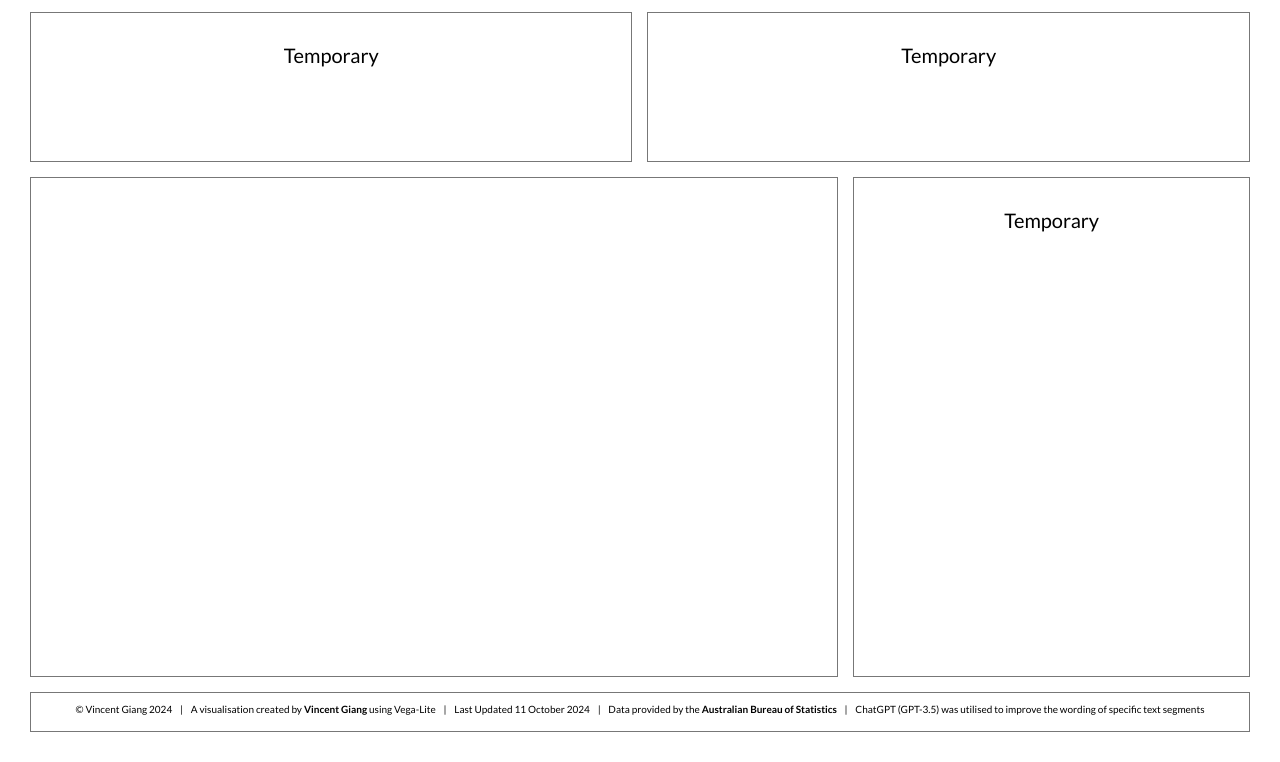
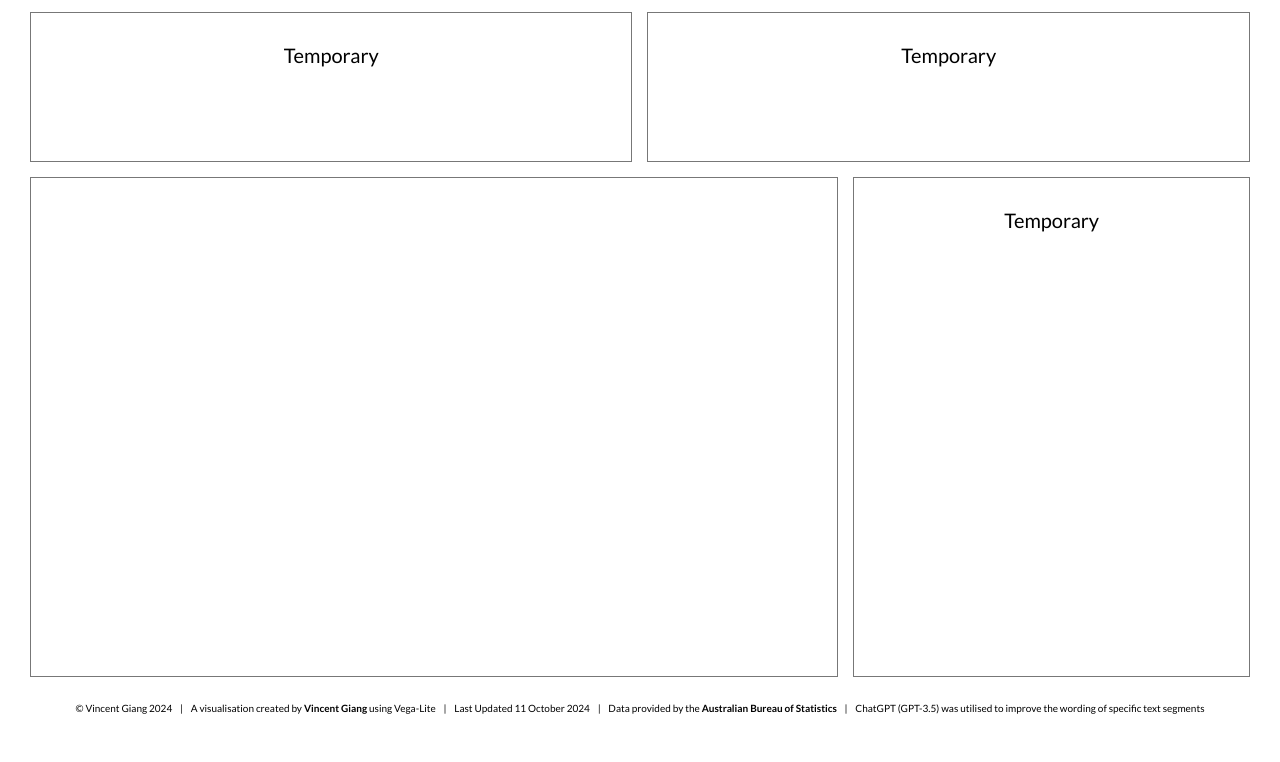
Before and after one commit to VincentG03/Data-Visualisation-2, a plain HTML site: page indexdraft.html in a window 1280 px wide. Shown: the part 2432-3194 px from the top of the page. Drawn offline with Linux system fonts and the light colour scheme; a script that the page names is missing.

Commit message:
Updated css

```diff
--- a/styles.css
+++ b/styles.css
@@ -4,7 +4,6 @@ body {
     background: white;
     font-family: 'Lato', sans-serif;
 }
-
 
 /* Defining the grid container itself */
 .grid_container {
@@ -19,9 +18,7 @@ body {
 
     justify-items: stretch;
     align-items: stretch;
-
 }
-
 
 /* Style the divs in the overall grid container */
 .grid_container > div {
@@ -30,7 +27,6 @@ body {
     padding:10px;
     border: 1px solid #777; /* (!!!!!!!!!!!!!!!!!!) REMOVE THIS AFTER (!!!!!!!!!!!!!!!!!!) */
 }
-
 
 /* Title of the webpage */
 header {
@@ -49,23 +45,21 @@ header {
     font-weight: normal;
 }
 
+/* Headers for the section titles */
 h2 {
     font-size: 25px;
     font-weight: bold;
     margin: 5px
 }
 
+/* Styling for the descriptions of the charts */
 .description {
     font-size: 20px;
     font-weight: normal;
 }
 
 
-
-
-
-
-
+/* ----- VISUALISATIONS ----- */
 
 
 /* Choropleth */
@@ -123,31 +117,39 @@ h2 {
     grid-column: span 2;
 }
 
+/* Pie Chart */
 .grid_container > div:nth-child(11) {
     grid-column: span 3;
 }
 
+/* Percentaged Bar Chart of Qualifications by Gender */
 .grid_container > div:nth-child(12) {
     grid-column: span 3;
 }
 
+/* Description: Pie Chart */
 .grid_container > div:nth-child(13) {
     grid-column: span 3;
 }
 
+/* Description: Percentaged Bar Chart of Qualifications by Gender */
 .grid_container > div:nth-child(14) {
     grid-column: span 3;
 }
 
+/* Grouped Bar Chart by Income Group*/
 .grid_container > div:nth-child(15) {
     grid-column: span 4;
 }
 
+/* Description: Grouped Bar Chart by Income Group */
 .grid_container > div:nth-child(16) {
     grid-column: span 2;
 }
 
+/* Footer of acknowledgements */
 .grid_container > div:nth-child(17) {
     grid-column: span 6;
     font-size: 10px;
+    border: 0px;
 }
```
